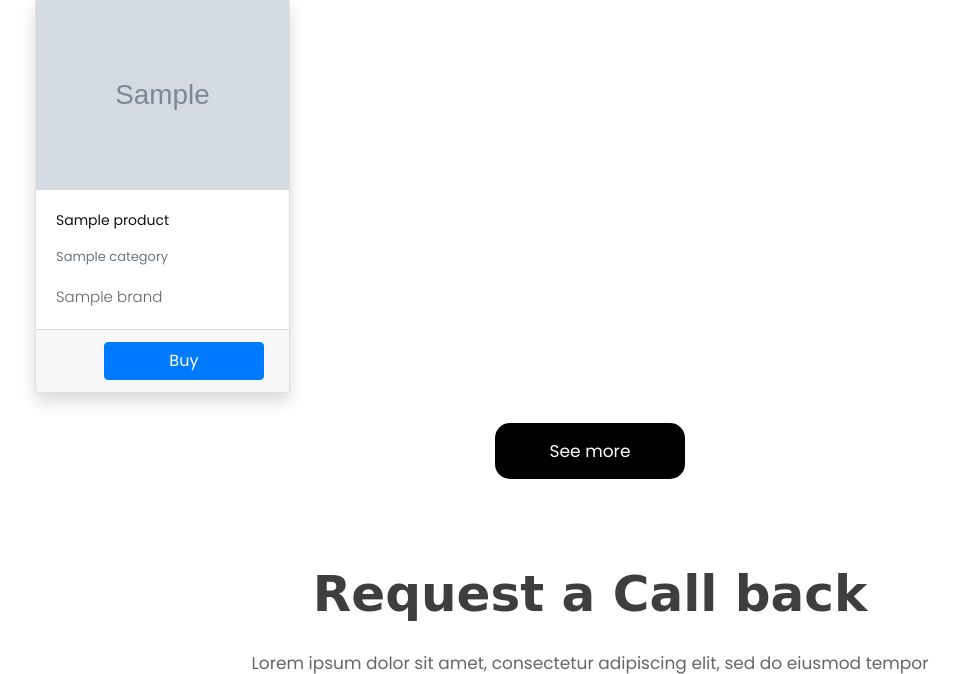
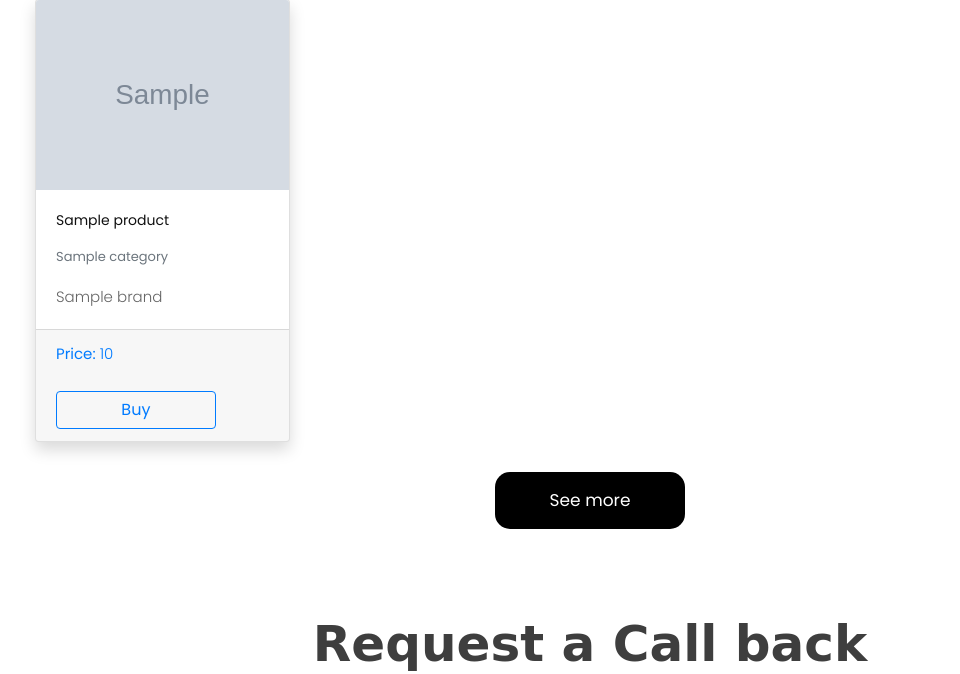
Before and after one commit to Ayazadeh/online_shop, a Django app: page / in a window 1280 px wide. Shown: the part 1844-2518 px from the top of the page, without its empty margins (50-1010 px from the left). Run offline with Django 3.2, Linux system fonts and the light colour scheme; tables that the repository leaves empty hold one stand-in row (values such as "Sample post"); grey boxes marked "Sample" are stand-in pictures; parts of the project's set-up code (start-up, migrations or seed data) failed here and were passed over; some libraries are stand-ins or nearby versions; some web fonts are replaced.

Commit message:
modified link for product's and modified price

```diff
--- a/templates/index.html
+++ b/templates/index.html
@@ -2,6 +2,9 @@
 <!DOCTYPE html>
 <html lang="en">
 <head>
+    {% comment "in django" %}
+        <p> just for remember</p>
+    {% endcomment %}
     <!-- basic -->
     <meta charset="utf-8">
     <meta http-equiv="X-UA-Compatible" content="IE=edge">
@@ -159,8 +162,10 @@
                                 <p class="card-text">{{ product.brand.brand_name }}</p>
                             </div>
                             <div class="card-footer text-muted">
-                                {{ product.price.price }}
-                                <a href="{{ product.get_absolute_url }}" class="btn btn-primary ml-5 w-75">Buy</a>
+                                <p class="text-primary"><b>Price:</b> {{ product.price }}</p>
+                                <br>
+                                <a href="{% url 'product:product_detail' product.id %}"
+                                   class="btn btn-outline-primary w-75">Buy</a>
                             </div>
                         </div>
                     </div>
```
